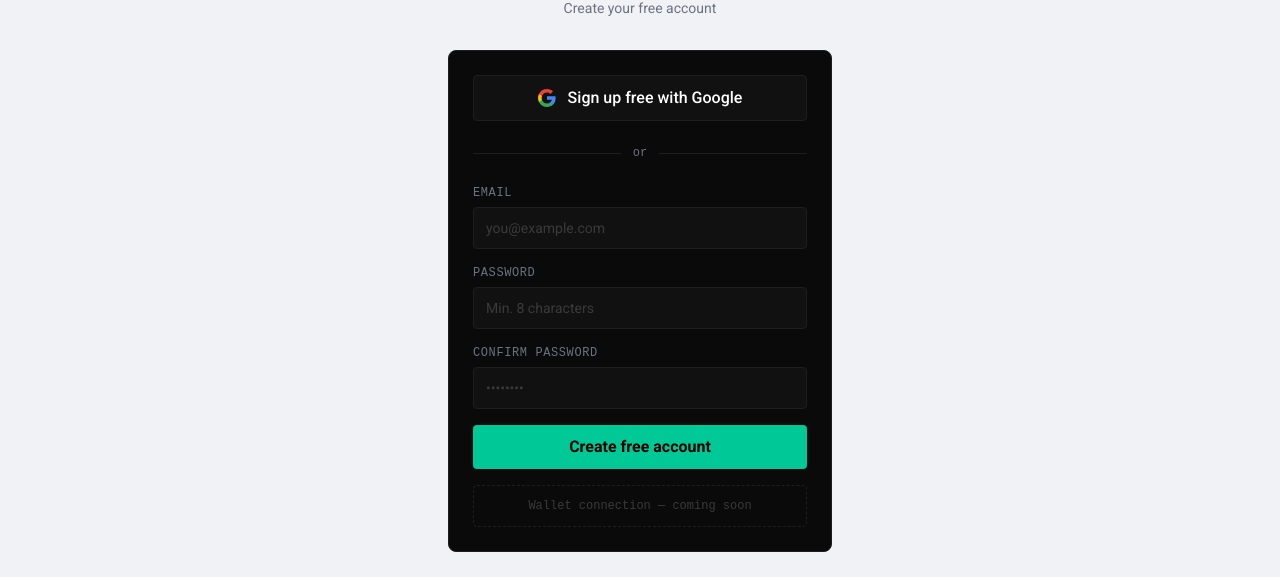
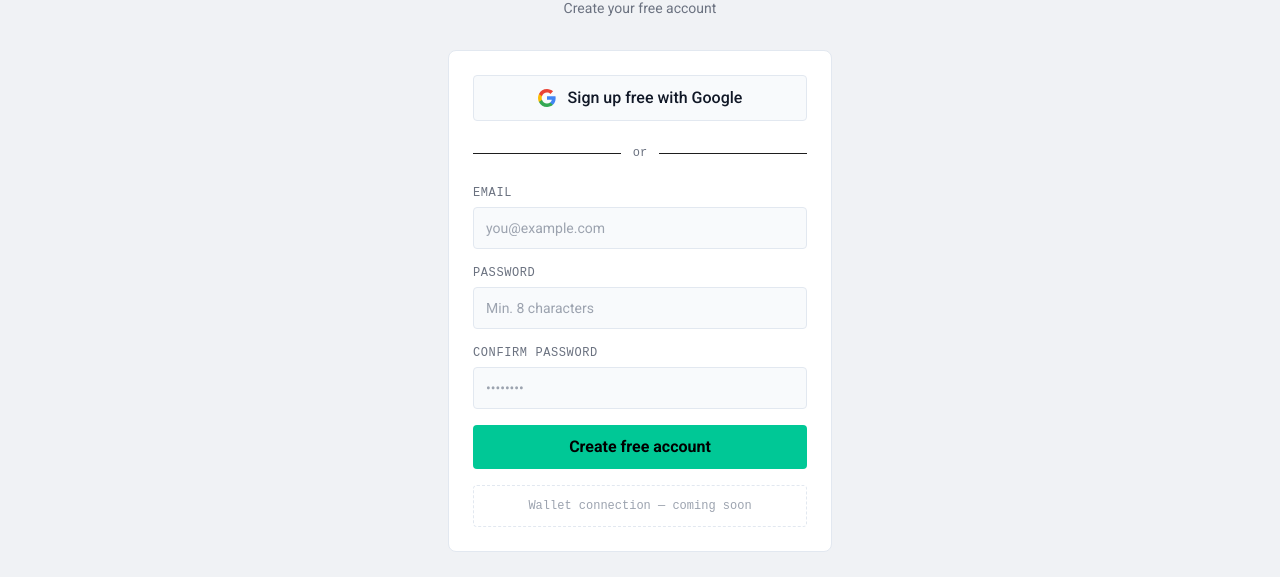
Before and after one commit to elliotbladen/test, a Next.js app in the folder BetMate/: page /auth/register in a window 1280 px wide. Shown: the part 125-702 px from the top of the page. Built offline with nearby package versions, Linux system fonts and the light colour scheme; no server answers.

Commit message:
Light theme: OddsBadge, SentimentPill, auth pages

```diff
--- a/BetMate/app/auth/login/page.tsx
+++ b/BetMate/app/auth/login/page.tsx
@@ -42,11 +42,11 @@ export default function LoginPage() {
           <p className="text-[#6B7280] text-sm mt-2">Sign in to your account</p>
         </div>
 
-        <div className="border border-[#1E1E1E] rounded-lg bg-[#0A0A0A] p-6">
+        <div className="border border-[#E2E8F0] rounded-lg bg-white p-6">
           {/* Google OAuth */}
           <button
             onClick={handleGoogleLogin}
-            className="w-full flex items-center justify-center gap-3 border border-[#1E1E1E] hover:border-[#00C896]/50 bg-[#111111] hover:bg-[#111111] text-white font-medium py-2.5 rounded transition-colors duration-150 mb-6"
+            className="w-full flex items-center justify-center gap-3 border border-[#E2E8F0] hover:border-[#00C896]/50 bg-[#F8FAFC] hover:bg-[#F8FAFC] text-[#111827] font-medium py-2.5 rounded transition-colors duration-150 mb-6"
           >
             <svg width="18" height="18" viewBox="0 0 18 18" fill="none">
               <path d="M17.64 9.2c0-.637-.057-1.251-.164-1.84H9v3.481h4.844c-.209 1.125-.843 2.078-1.796 2.717v2.258h2.908c1.702-1.567 2.684-3.875 2.684-6.615z" fill="#4285F4"/>
@@ -75,7 +75,7 @@ export default function LoginPage() {
                 value={email}
                 onChange={(e) => setEmail(e.target.value)}
                 required
-                className="w-full bg-[#111111] border border-[#1E1E1E] focus:border-[#00C896] rounded px-3 py-2.5 text-sm text-white outline-none transition-colors duration-150 placeholder:text-[#3a3a3a]"
+                className="w-full bg-[#F8FAFC] border border-[#E2E8F0] focus:border-[#00C896] rounded px-3 py-2.5 text-sm text-[#111827] outline-none transition-colors duration-150 placeholder:text-[#9CA3AF]"
                 placeholder="you@example.com"
               />
             </div>
@@ -88,7 +88,7 @@ export default function LoginPage() {
                 value={password}
                 onChange={(e) => setPassword(e.target.value)}
                 required
-                className="w-full bg-[#111111] border border-[#1E1E1E] focus:border-[#00C896] rounded px-3 py-2.5 text-sm text-white outline-none transition-colors duration-150 placeholder:text-[#3a3a3a]"
+                className="w-full bg-[#F8FAFC] border border-[#E2E8F0] focus:border-[#00C896] rounded px-3 py-2.5 text-sm text-[#111827] outline-none transition-colors duration-150 placeholder:text-[#9CA3AF]"
                 placeholder="••••••••"
               />
             </div>
@@ -107,7 +107,7 @@ export default function LoginPage() {
           </form>
 
           {/* Wallet placeholder */}
-          <div className="mt-4 border border-dashed border-[#1E1E1E] rounded px-4 py-3 text-center">
+          <div className="mt-4 border border-dashed border-[#E2E8F0] rounded px-4 py-3 text-center">
             <p className="text-[#3a3a3a] text-xs font-mono">Wallet connection — coming soon</p>
           </div>
         </div>
--- a/BetMate/app/auth/register/page.tsx
+++ b/BetMate/app/auth/register/page.tsx
@@ -56,7 +56,7 @@ export default function RegisterPage() {
           </div>
           <h2 className="text-lg font-semibold mb-2">Check your email</h2>
           <p className="text-[#6B7280] text-sm">
-            We sent a confirmation link to <span className="text-white">{email}</span>.
+            We sent a confirmation link to <span className="text-[#111827]">{email}</span>.
             Click it to activate your account.
           </p>
         </div>
@@ -72,11 +72,11 @@ export default function RegisterPage() {
           <p className="text-[#6B7280] text-sm mt-2">Create your free account</p>
         </div>
 
-        <div className="border border-[#1E1E1E] rounded-lg bg-[#0A0A0A] p-6">
+        <div className="border border-[#E2E8F0] rounded-lg bg-white p-6">
           {/* Google OAuth */}
           <button
             onClick={handleGoogleSignup}
-            className="w-full flex items-center justify-center gap-3 border border-[#1E1E1E] hover:border-[#00C896]/50 bg-[#111111] text-white font-medium py-2.5 rounded transition-colors duration-150 mb-6"
+            className="w-full flex items-center justify-center gap-3 border border-[#E2E8F0] hover:border-[#00C896]/50 bg-[#F8FAFC] text-[#111827] font-medium py-2.5 rounded transition-colors duration-150 mb-6"
           >
             <svg width="18" height="18" viewBox="0 0 18 18" fill="none">
               <path d="M17.64 9.2c0-.637-.057-1.251-.164-1.84H9v3.481h4.844c-.209 1.125-.843 2.078-1.796 2.717v2.258h2.908c1.702-1.567 2.684-3.875 2.684-6.615z" fill="#4285F4"/>
@@ -103,7 +103,7 @@ export default function RegisterPage() {
                 value={email}
                 onChange={(e) => setEmail(e.target.value)}
                 required
-                className="w-full bg-[#111111] border border-[#1E1E1E] focus:border-[#00C896] rounded px-3 py-2.5 text-sm text-white outline-none transition-colors duration-150 placeholder:text-[#3a3a3a]"
+                className="w-full bg-[#F8FAFC] border border-[#E2E8F0] focus:border-[#00C896] rounded px-3 py-2.5 text-sm text-[#111827] outline-none transition-colors duration-150 placeholder:text-[#9CA3AF]"
                 placeholder="you@example.com"
               />
             </div>
@@ -117,7 +117,7 @@ export default function RegisterPage() {
                 onChange={(e) => setPassword(e.target.value)}
                 required
                 minLength={8}
-                className="w-full bg-[#111111] border border-[#1E1E1E] focus:border-[#00C896] rounded px-3 py-2.5 text-sm text-white outline-none transition-colors duration-150 placeholder:text-[#3a3a3a]"
+                className="w-full bg-[#F8FAFC] border border-[#E2E8F0] focus:border-[#00C896] rounded px-3 py-2.5 text-sm text-[#111827] outline-none transition-colors duration-150 placeholder:text-[#9CA3AF]"
                 placeholder="Min. 8 characters"
               />
             </div>
@@ -130,7 +130,7 @@ export default function RegisterPage() {
                 value={confirm}
                 onChange={(e) => setConfirm(e.target.value)}
                 required
-                className="w-full bg-[#111111] border border-[#1E1E1E] focus:border-[#00C896] rounded px-3 py-2.5 text-sm text-white outline-none transition-colors duration-150 placeholder:text-[#3a3a3a]"
+                className="w-full bg-[#F8FAFC] border border-[#E2E8F0] focus:border-[#00C896] rounded px-3 py-2.5 text-sm text-[#111827] outline-none transition-colors duration-150 placeholder:text-[#9CA3AF]"
                 placeholder="••••••••"
               />
             </div>
@@ -149,8 +149,8 @@ export default function RegisterPage() {
           </form>
 
           {/* Wallet placeholder */}
-          <div className="mt-4 border border-dashed border-[#1E1E1E] rounded px-4 py-3 text-center">
-            <p className="text-[#3a3a3a] text-xs font-mono">Wallet connection — coming soon</p>
+          <div className="mt-4 border border-dashed border-[#E2E8F0] rounded px-4 py-3 text-center">
+            <p className="text-[#9CA3AF] text-xs font-mono">Wallet connection — coming soon</p>
           </div>
         </div>
 
--- a/BetMate/components/odds/OddsBadge.tsx
+++ b/BetMate/components/odds/OddsBadge.tsx
@@ -45,7 +45,7 @@ export default function OddsBadge({
         'touch-target',
         isBest
           ? 'border-[#00C896] bg-[#00C896]/10 hover:bg-[#00C896]/18'
-          : 'border-[#1C1C1C] bg-[#111111] hover:border-[#2E2E2E]',
+          : 'border-[#E2E8F0] bg-[#F8FAFC] hover:border-[#CBD5E1]',
       ].join(' ')}
     >
       {/* BEST badge — positioned above the button */}
@@ -58,7 +58,7 @@ export default function OddsBadge({
       {/* Bookmaker name */}
       <span className={[
         'text-[9px] font-mono uppercase tracking-[0.1em] mb-1 leading-none',
-        isBest ? 'text-[#00C896]/70' : 'text-[#888888]',
+        isBest ? 'text-[#00C896]/70' : 'text-[#9CA3AF]',
       ].join(' ')}>
         {BM_LABEL[bookmaker] ?? bookmaker.toUpperCase()}
       </span>
@@ -69,7 +69,7 @@ export default function OddsBadge({
           'text-[15px] font-bold font-tabular leading-none',
           isBest
             ? 'text-[#00C896]'
-            : 'text-white group-hover:text-[#00C896] transition-colors',
+            : 'text-[#111827] group-hover:text-[#00C896] transition-colors',
         ].join(' ')}
       >
         {odds.toFixed(2)}
--- a/BetMate/components/odds/SentimentPill.tsx
+++ b/BetMate/components/odds/SentimentPill.tsx
@@ -18,9 +18,9 @@ export default function SentimentPill({ label, type, visible, userPlan }: Sentim
   const locked = type !== 'publicLean' && userPlan === 'free';
 
   const pill = (
-    <span className="inline-flex items-center gap-1.5 px-2.5 py-1 rounded-full border border-[#1C1C1C] bg-[#111111] text-[11px] font-mono whitespace-nowrap">
-      <span className="text-[#888888]">{TYPE_LABEL[type]}</span>
-      <span className="text-white font-medium">{label}</span>
+    <span className="inline-flex items-center gap-1.5 px-2.5 py-1 rounded-full border border-[#E2E8F0] bg-[#F8FAFC] text-[11px] font-mono whitespace-nowrap">
+      <span className="text-[#9CA3AF]">{TYPE_LABEL[type]}</span>
+      <span className="text-[#111827] font-medium">{label}</span>
     </span>
   );
 
```
